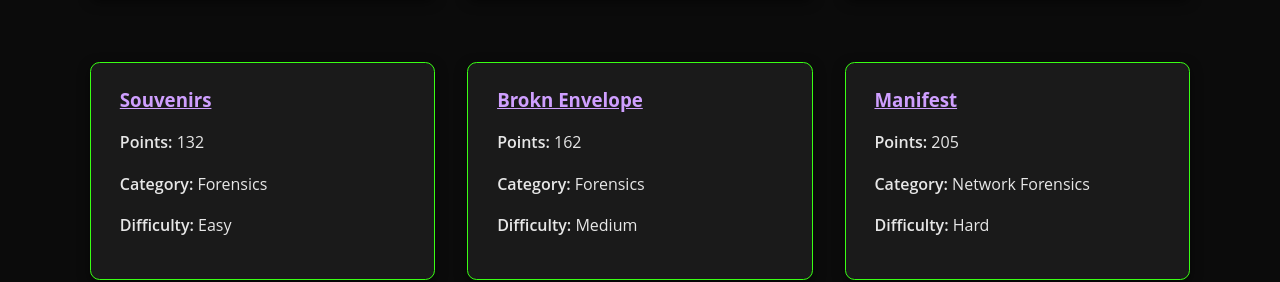
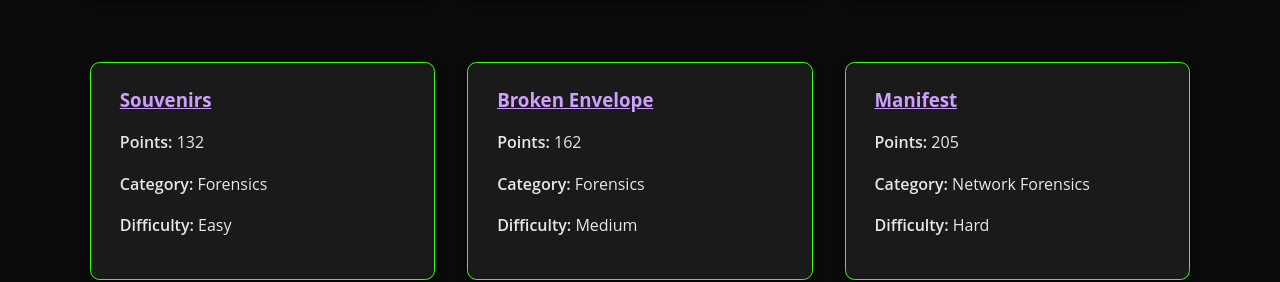
Before and after one commit to glsanclem/2026-US-Cyber-Open-CTF, a Jekyll site: the page built from index.md, in a window 1280 px wide. Shown: the part 1659-1941 px from the top of the page. Built offline with Jekyll 4.4.1, drawn with Linux system fonts in a browser that asks for light colours.

Commit message:
Fix typo in challenge link title

```diff
--- a/index.md
+++ b/index.md
@@ -65,7 +65,7 @@ Click on any box below to view the challenge.
   </div>
 
   <div class="challenge-box">
-    <h3><a href="main_challenges/broken-envelope">Brokn Envelope</a></h3>
+    <h3><a href="main_challenges/broken-envelope">Broken Envelope</a></h3>
     <p><strong>Points:</strong> 162</p>
     <p><strong>Category:</strong> Forensics</p>
     <p><strong>Difficulty:</strong> Medium</p>
```
